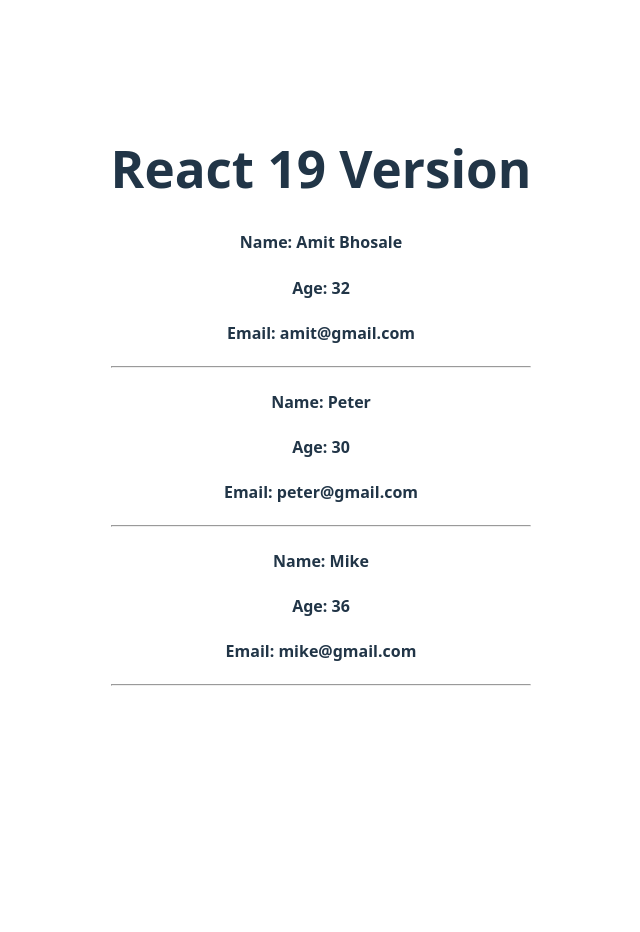
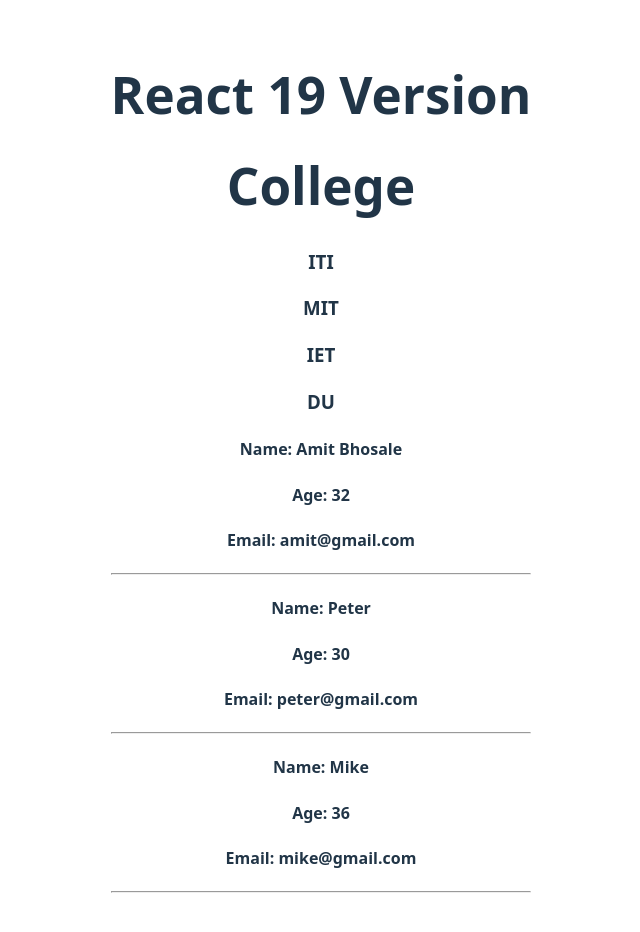
Before and after one commit to amitbhosale1137/react-demo, a React (Vite) app: page / in a window 1280 px wide. Shown: the whole page, without its empty margins (319-959 px from the left). Before the commit the page ends 800 px from the top, so only its background shows below. Built offline with nearby package versions, Linux system fonts and the light colour scheme.

Commit message:
Passing Array Data into another Component

```diff
--- a/src/App.jsx
+++ b/src/App.jsx
@@ -1,5 +1,6 @@
 
 import './App.css'
+import College from './College'
 import Counter from './Counter'
 import EventCalling from './FunctionComponent'
 import MultiCondition from './MultiCondition'
@@ -64,10 +65,14 @@
     email:"mike@gmail.com"
   }
 
+  let collegeName=['ITI','MIT','IET', 'DU', 'MU']
+
   return (
     <>
       <h1>React 19 Version</h1>
       {/* <User name={userName} age={age} email={email} /> */}
+
+      <College name={collegeName}/>
       <User user={userObj}/>
       <User user={userObj2}/>
       <User user={userObj3}/>
--- /dev/null
+++ b/src/College.jsx
@@ -0,0 +1,13 @@
+function College({name}){
+    return(
+        <>
+            <h1>College</h1>
+            <h3>{name[0]}</h3>
+            <h3>{name[1]}</h3>
+            <h3>{name[2]}</h3>
+            <h3>{name[3]}</h3>
+        </>
+    )
+}
+
+export default College
```
